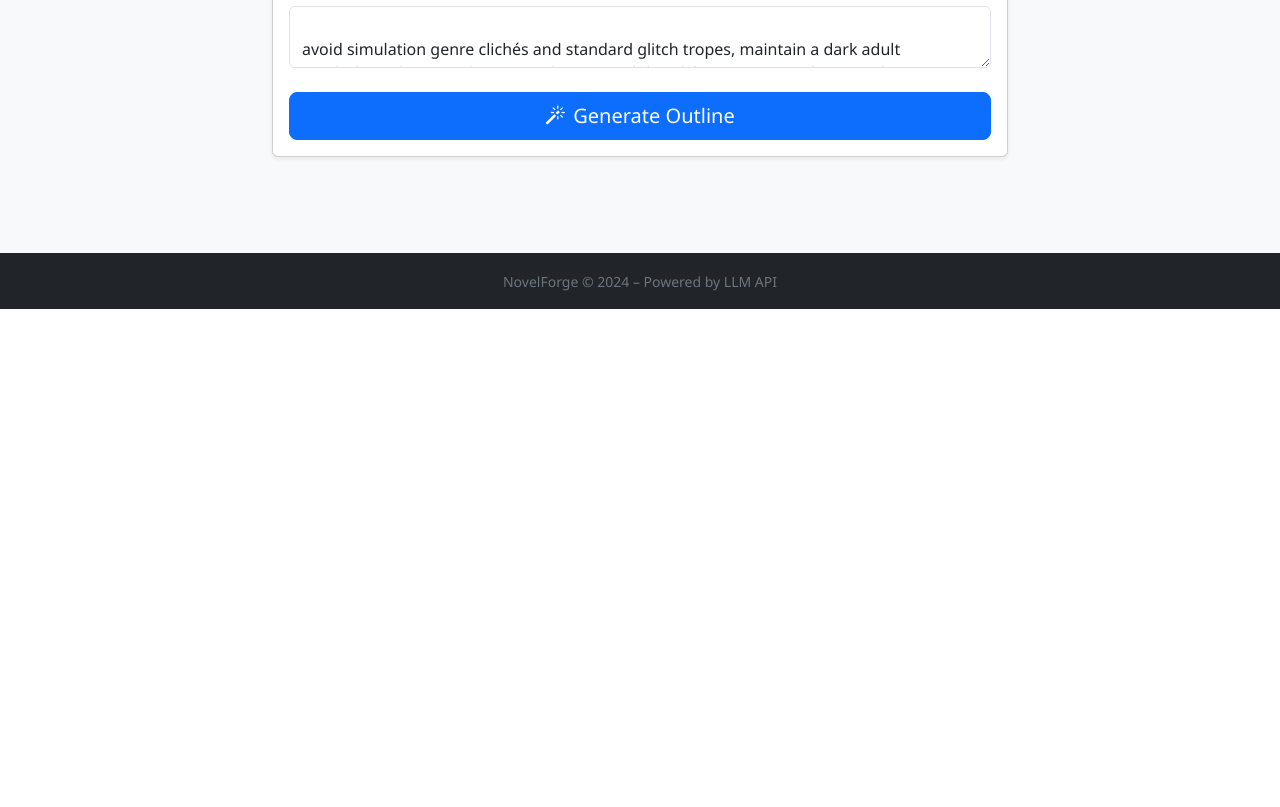
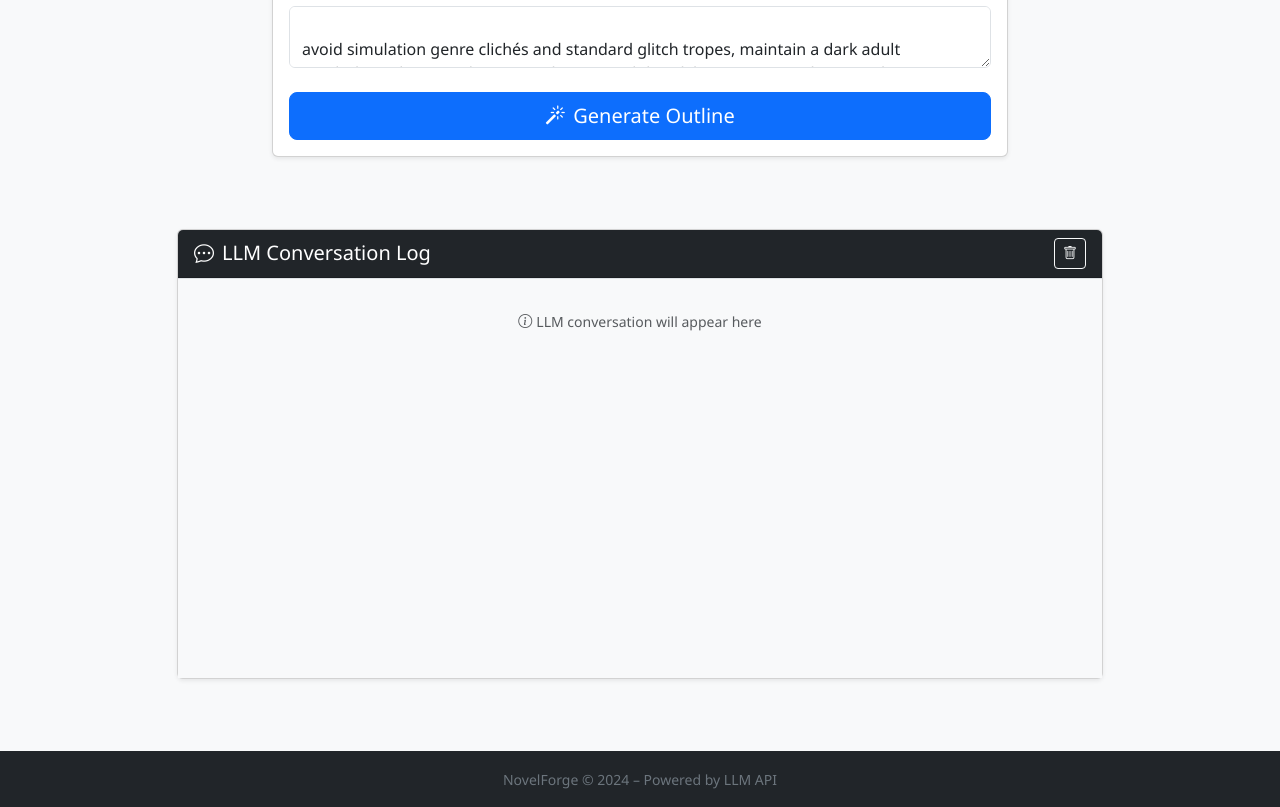
Before and after one commit to CyberSecDef/NovelForge, a Flask app: page / in a window 1280 px wide. Shown: the part 655-1462 px from the top of the page. Before the commit the page ends 964 px from the top, so only its background shows below. Run offline with Flask 3, Linux system fonts and the light colour scheme; data that the repository does not hold is empty; some libraries are stand-ins or nearby versions.

Commit message:
Added 'chat' logging

```diff
--- a/app.py
+++ b/app.py
@@ -1157,6 +1157,64 @@ def download_file(filename: str):
     return send_file(str(export_path), as_attachment=True, download_name=safe_filename)
 
 
+@app.route("/llm_log")
+def get_llm_log():
+    """Return recent LLM log entries for the chat display."""
+    # Use absolute path based on app location
+    log_path = Path(__file__).parent / "logs" / "llm.log"
+
+    if not log_path.exists():
+        logger.warning(f"LLM log file not found at {log_path}")
+        return jsonify({"entries": []})
+
+    try:
+        entries = []
+        with open(log_path, "r", encoding="utf-8") as f:
+            content = f.read()
+
+        # Split by lines that start with { (beginning of a JSON object)
+        # This handles pretty-printed JSON where each object spans multiple lines
+        json_objects = []
+        current_obj = ""
+        brace_count = 0
+
+        for line in content.split('\n'):
+            if line.strip().startswith('{') and brace_count == 0:
+                # Start of a new JSON object
+                if current_obj:
+                    json_objects.append(current_obj)
+                current_obj = line + '\n'
+                brace_count = line.count('{') - line.count('}')
+            elif brace_count > 0:
+                # Continuation of current object
+                current_obj += line + '\n'
+                brace_count += line.count('{') - line.count('}')
+
+                if brace_count == 0:
+                    # End of current object
+                    json_objects.append(current_obj)
+                    current_obj = ""
+
+        # Don't forget the last object if any
+        if current_obj:
+            json_objects.append(current_obj)
+
+        # Parse each JSON object
+        for obj_str in json_objects:
+            try:
+                entry = json.loads(obj_str)
+                entries.append(entry)
+            except json.JSONDecodeError as e:
+                logger.debug(f"Failed to parse log entry: {e}")
+                continue
+
+        logger.info(f"Returning {len(entries)} log entries")
+        return jsonify({"entries": entries})
+    except Exception as e:
+        logger.error(f"Error reading LLM log: {e}")
+        return jsonify({"entries": [], "error": str(e)})
+
+
 # ---------------------------------------------------------------------------
 # Entry point
 # ---------------------------------------------------------------------------
--- a/static/css/style.css
+++ b/static/css/style.css
@@ -52,3 +52,77 @@ body {
 .list-group-item.done-chapter {
   border-left: 4px solid #198754;
 }
+
+/* LLM Chat Log Styles */
+.llm-chat-window {
+  height: 400px;
+  overflow-y: auto;
+  background-color: #f8f9fa;
+  border-top: 1px solid #dee2e6;
+}
+
+.llm-chat-messages {
+  padding: 1rem;
+  display: flex;
+  flex-direction: column;
+  gap: 0.75rem;
+}
+
+.llm-message {
+  display: flex;
+  max-width: 85%;
+  animation: fadeIn 0.3s ease;
+}
+
+@keyframes fadeIn {
+  from { opacity: 0; transform: translateY(10px); }
+  to { opacity: 1; transform: translateY(0); }
+}
+
+.llm-message.request {
+  align-self: flex-end;
+  justify-content: flex-end;
+}
+
+.llm-message.response {
+  align-self: flex-start;
+  justify-content: flex-start;
+}
+
+.llm-bubble {
+  padding: 0.5rem 0.75rem;
+  border-radius: 1rem;
+  font-size: 0.75rem;
+  line-height: 1.4;
+  word-wrap: break-word;
+  max-width: 100%;
+}
+
+.llm-message.request .llm-bubble {
+  background-color: #007bff;
+  color: white;
+  border-bottom-right-radius: 0.25rem;
+}
+
+.llm-message.response .llm-bubble {
+  background-color: #e9ecef;
+  color: #212529;
+  border-bottom-left-radius: 0.25rem;
+}
+
+.llm-bubble-header {
+  font-weight: 600;
+  margin-bottom: 0.25rem;
+  opacity: 0.9;
+}
+
+.llm-bubble-content {
+  white-space: pre-wrap;
+  overflow-wrap: break-word;
+}
+
+.llm-bubble-timestamp {
+  font-size: 0.65rem;
+  opacity: 0.7;
+  margin-top: 0.25rem;
+}
--- a/static/js/script.js
+++ b/static/js/script.js
@@ -420,6 +420,118 @@ $(function () {
   });
 
   // -------------------------------------------------------------------
+  // LLM Log Display
+  // -------------------------------------------------------------------
+  var _lastLogLength = 0;
+  var _logPollInterval = null;
+
+  function truncateText(text, maxLength) {
+    if (text.length <= maxLength) return text;
+    return text.substring(0, maxLength) + "...";
+  }
+
+  function formatLogEntry(entry) {
+    if (entry.type === "request") {
+      // Format request with messages
+      var content = "";
+      if (entry.payload && entry.payload.messages) {
+        entry.payload.messages.forEach(function(msg) {
+          if (msg.role === "system") {
+            content += "[System] " + truncateText(msg.content, 500) + "\n\n";
+          } else if (msg.role === "user") {
+            content += truncateText(msg.content, 2500);
+          }
+        });
+      }
+      return {
+        type: "request",
+        header: "Request to LLM",
+        content: content,
+        timestamp: entry.timestamp
+      };
+    } else if (entry.type === "response") {
+      // Format response
+      var content = "";
+      if (entry.response && entry.response.choices && entry.response.choices[0]) {
+        var message = entry.response.choices[0].message;
+        if (message && message.content) {
+          content = truncateText(message.content, 2500);
+        }
+      }
+      return {
+        type: "response",
+        header: "LLM Response",
+        content: content,
+        timestamp: entry.timestamp
+      };
+    }
+    return null;
+  }
+
+  function addLogMessage(formatted) {
+    if (!formatted || !formatted.content) return;
+
+    var messageClass = formatted.type === "request" ? "request" : "response";
+    var html =
+      '<div class="llm-message ' + messageClass + '">' +
+        '<div class="llm-bubble">' +
+          '<div class="llm-bubble-header">' + escapeHtml(formatted.header) + '</div>' +
+          '<div class="llm-bubble-content">' + escapeHtml(formatted.content) + '</div>' +
+          '<div class="llm-bubble-timestamp">' + escapeHtml(formatted.timestamp) + '</div>' +
+        '</div>' +
+      '</div>';
+
+    $("#llm-chat-messages").append(html);
+
+    // Auto-scroll to bottom
+    var chatWindow = document.getElementById("llm-chat-window");
+    if (chatWindow) {
+      chatWindow.scrollTop = chatWindow.scrollHeight;
+    }
+  }
+
+  function pollLLMLog() {
+    $.ajax({
+      url: "/llm_log",
+      method: "GET",
+      success: function(data) {
+        if (data.entries && data.entries.length > _lastLogLength) {
+          // Clear placeholder if first time
+          if (_lastLogLength === 0) {
+            $("#llm-chat-messages").empty();
+          }
+
+          // Add new entries
+          for (var i = _lastLogLength; i < data.entries.length; i++) {
+            var formatted = formatLogEntry(data.entries[i]);
+            if (formatted) {
+              addLogMessage(formatted);
+            }
+          }
+          _lastLogLength = data.entries.length;
+        }
+      },
+      error: function() {
+        // Silently fail - log polling is non-critical
+      }
+    });
+  }
+
+  // Start polling for LLM log updates
+  _logPollInterval = setInterval(pollLLMLog, 5000); // Poll every 5 seconds
+  pollLLMLog(); // Initial poll
+
+  // Clear log button
+  $("#btn-clear-log").on("click", function() {
+    $("#llm-chat-messages").html(
+      '<div class="text-center text-muted small py-3">' +
+      '<i class="bi bi-info-circle me-1"></i>Log cleared (still polling)' +
+      '</div>'
+    );
+    _lastLogLength = 0;
+  });
+
+  // -------------------------------------------------------------------
   // Start Over
   // -------------------------------------------------------------------
   $("#btn-start-over").on("click", function () {
--- a/templates/index.html
+++ b/templates/index.html
@@ -353,6 +353,33 @@ avoid simulation genre clichés and standard glitch tropes, maintain a dark adul
 </div><!-- /.container -->
 
 <!-- =====================================================================
+     LLM LOG
+====================================================================== -->
+<div class="container py-4" id="llm-log-container">
+  <div class="row justify-content-center">
+    <div class="col-lg-10">
+      <div class="card shadow-sm">
+        <div class="card-header bg-dark text-white d-flex justify-content-between align-items-center">
+          <h5 class="mb-0"><i class="bi bi-chat-dots me-2"></i>LLM Conversation Log</h5>
+          <button class="btn btn-sm btn-outline-light" id="btn-clear-log" title="Clear log display">
+            <i class="bi bi-trash"></i>
+          </button>
+        </div>
+        <div class="card-body p-0">
+          <div id="llm-chat-window" class="llm-chat-window">
+            <div id="llm-chat-messages" class="llm-chat-messages">
+              <div class="text-center text-muted small py-3">
+                <i class="bi bi-info-circle me-1"></i>LLM conversation will appear here
+              </div>
+            </div>
+          </div>
+        </div>
+      </div>
+    </div>
+  </div>
+</div>
+
+<!-- =====================================================================
      FOOTER
 ====================================================================== -->
 <footer class="bg-dark text-center text-secondary py-3 mt-5">
```
